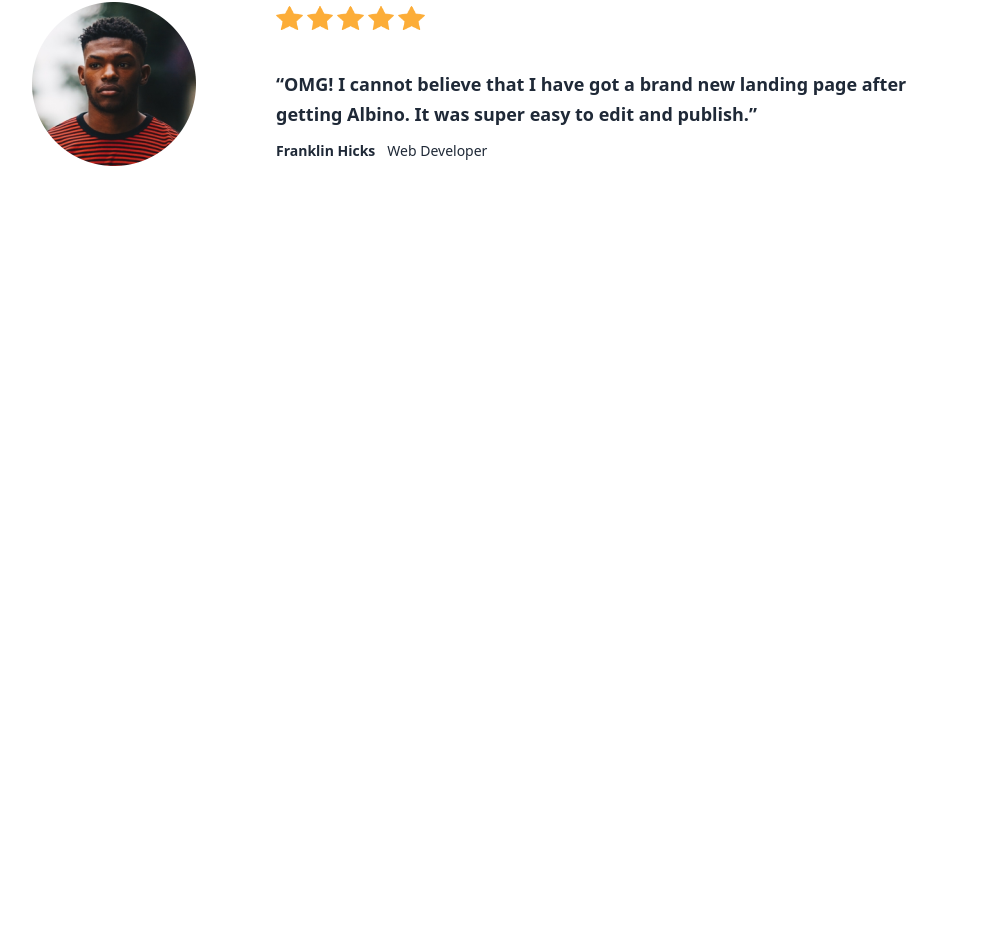
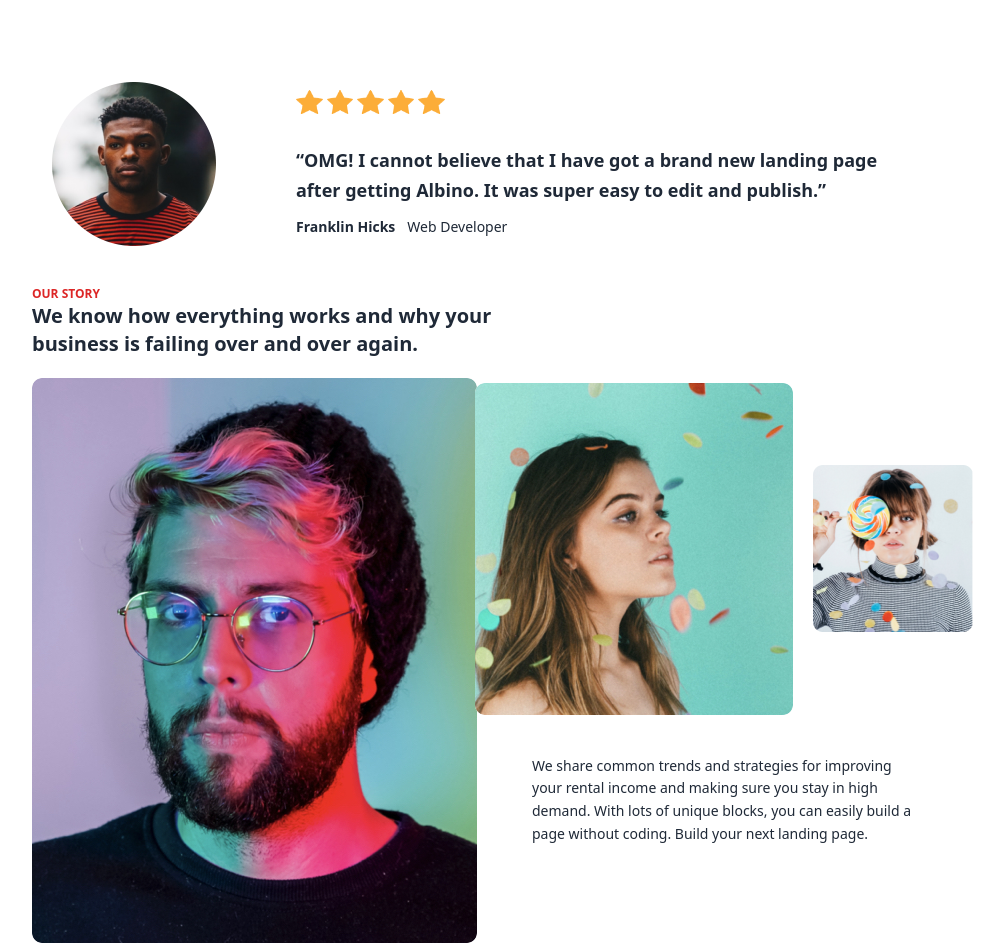
Before and after one commit to CleevePhilip/AgencyLandingpage, a React (Create React App) app in the folder client/: page / in a window 1280 px wide. Shown: the part 1249-2192 px from the top of the page, without its empty margins (166-1170 px from the left). Before the commit the page ends 1415 px from the top, so only its background shows below. Built offline with nearby package versions, Linux system fonts and the light colour scheme.

Commit message:
Testimonial Layout

```diff
--- a/client/src/App.js
+++ b/client/src/App.js
@@ -8,6 +8,9 @@ import cowrite from "./assets/conwrite.png";
 import { FaArrowRightLong } from "react-icons/fa6";
 import TestimonialProfile from "./assets/testimonial-profile.png";
 import star from "./assets/star.png";
+import storyImg1 from "./assets/story-img1.png";
+import storyImg2 from "./assets/story-img2.png";
+import storyImg3 from "./assets/story-img3.png";
 
 const App = () => {
   return (
@@ -104,7 +107,7 @@ const App = () => {
           </div>
         </section>
 
-        <section className="flex justify-center items-center gap-[5rem] ">
+        <section className="flex justify-center items-center gap-[5rem] p-10 mt-10 ">
           <div>
             <img src={TestimonialProfile} alt="profile" className="h-[164px]" />
           </div>
@@ -126,7 +129,7 @@ const App = () => {
                 <img src={star} className="h-[1.5rem]" />
               </li>
             </ul>
-            <p className="text-lg font-bold leading-relaxed mt-10">
+            <p className="text-lg font-bold leading-relaxed mt-8">
               “OMG! I cannot believe that I have got a brand new landing page
               after getting Albino. It was super easy to edit and publish.”
             </p>
@@ -137,6 +140,44 @@ const App = () => {
             </div>
           </div>
         </section>
+
+        <section className="flex justify-center items-center gap-5 ">
+          <div className="flex h-full flex-col w-[30rem] gap-5">
+            <div>
+              <p className="text-xs font-bold text-red-600">OUR STORY</p>
+              <p className="text-xl font-bold">
+                We know how everything works and why your business is failing
+                over and over again.
+              </p>{" "}
+            </div>
+            <div>
+              <img src={storyImg1} alt="story-profile" className="h-[565px]" />
+            </div>{" "}
+          </div>
+
+          <div className="flex w-[30%] h-full justify-center items-center">
+            <div className="flex flex-col gap-10">
+              <div className="flex justify-center items-center gap-5">
+                <img
+                  src={storyImg2}
+                  alt="story-profile"
+                  className="h-[332px]"
+                />{" "}
+                <img
+                  src={storyImg3}
+                  alt="story-profile"
+                  className="h-[167px]"
+                />
+              </div>
+              <p className="text-sm font-light leading-relaxed">
+                We share common trends and strategies for improving your rental
+                income and making sure you stay in high demand. With lots of
+                unique blocks, you can easily build a page without coding. Build
+                your next landing page.
+              </p>
+            </div>{" "}
+          </div>
+        </section>
       </Main>
     </>
   );
--- /dev/null
+++ b/client/src/components/About.js
@@ -0,0 +1,7 @@
+import React from "react";
+
+const About = () => {
+  return <div>About</div>;
+};
+
+export default About;
--- /dev/null
+++ b/client/src/components/Benefit.js
@@ -0,0 +1,7 @@
+import React from "react";
+
+const Benefit = () => {
+  return <div>Benefit</div>;
+};
+
+export default Benefit;
--- /dev/null
+++ b/client/src/components/Offers.js
@@ -0,0 +1,7 @@
+import React from "react";
+
+const Offers = () => {
+  return <div>Offers</div>;
+};
+
+export default Offers;
```
Also changed, not shown: client/src/assets/story-img1.png (renamed from client/src/assets/strory-img1.png).
